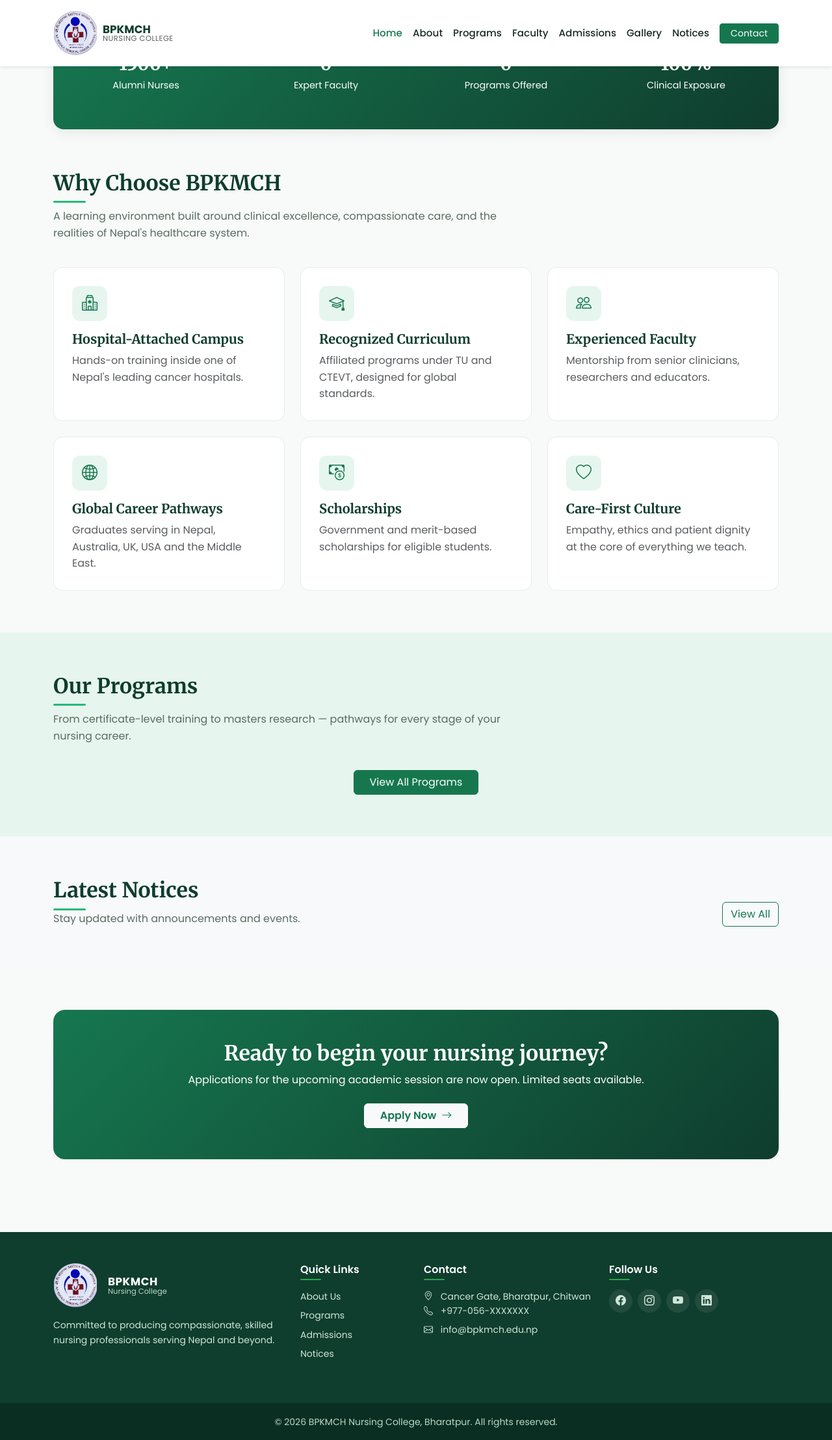
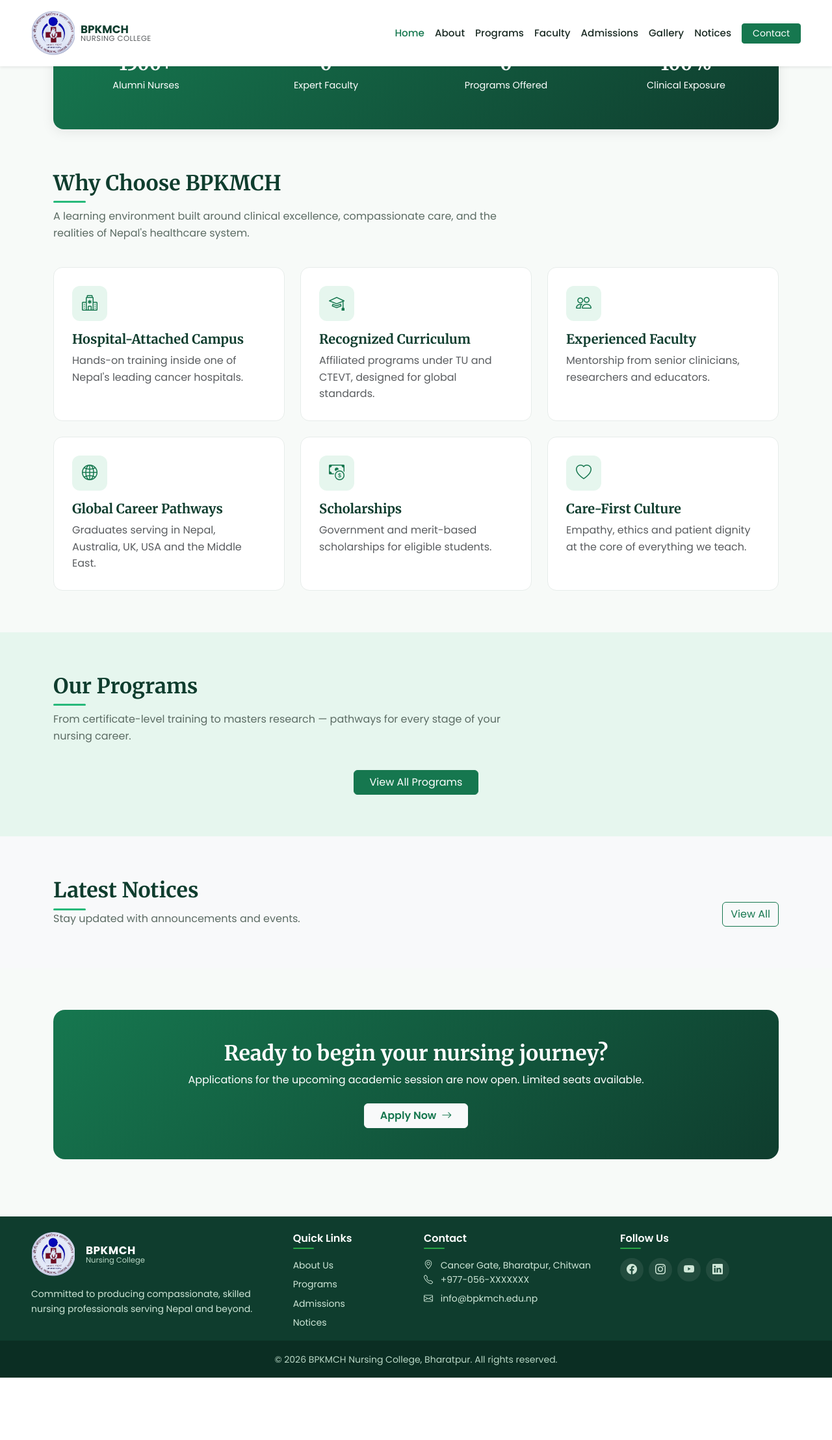
Before and after one commit to GowinG7/Nursing_college_website, a PHP site: page /index.php in a window 1280 px wide. Shown: the whole page at 65% size. After the commit the page ends 2120 px from the top, so only its background shows below. Run offline with PHP 8.4, Linux system fonts and the light colour scheme; data that the repository does not hold is empty.

Commit message:
minor improvement in the header.php although no footer there

```diff
--- a/includes/footer.php
+++ b/includes/footer.php
@@ -1,5 +1,5 @@
 <footer class="site-footer mt-5">
-  <div class="container py-5">
+  <div class="container-fluid px-lg-5">
     <div class="row g-4 align-items-start">
 
       <!-- Brand -->
--- a/includes/header.php
+++ b/includes/header.php
@@ -28,7 +28,7 @@ function nav_active($file)
 <body>
 
   <nav class="navbar navbar-expand-lg navbar-light bg-white shadow-sm sticky-top">
-    <div class="container">
+    <div class="container-fluid px-lg-5">
       <a class="navbar-brand d-flex align-items-center" href="index.php" style="gap:0.5rem;">
         <img src="assets/img/logo.png" alt="BPKMCH Logo"
           style="height:68px; width:68px; object-fit:contain; display:block;">
@@ -53,6 +53,8 @@ function nav_active($file)
               href="faculty.php">Faculty</a></li>
           <li class="nav-item"><a class="nav-link <?php echo nav_active('admissions.php'); ?>"
               href="admissions.php">Admissions</a></li>
+          <!-- <li class="nav-item"><a class="nav-link" href="results.php">Results</a></li> -->
+
           <li class="nav-item"><a class="nav-link <?php echo nav_active('gallery.php'); ?>"
               href="gallery.php">Gallery</a></li>
           <li class="nav-item"><a class="nav-link <?php echo nav_active('notices.php'); ?>"
```
